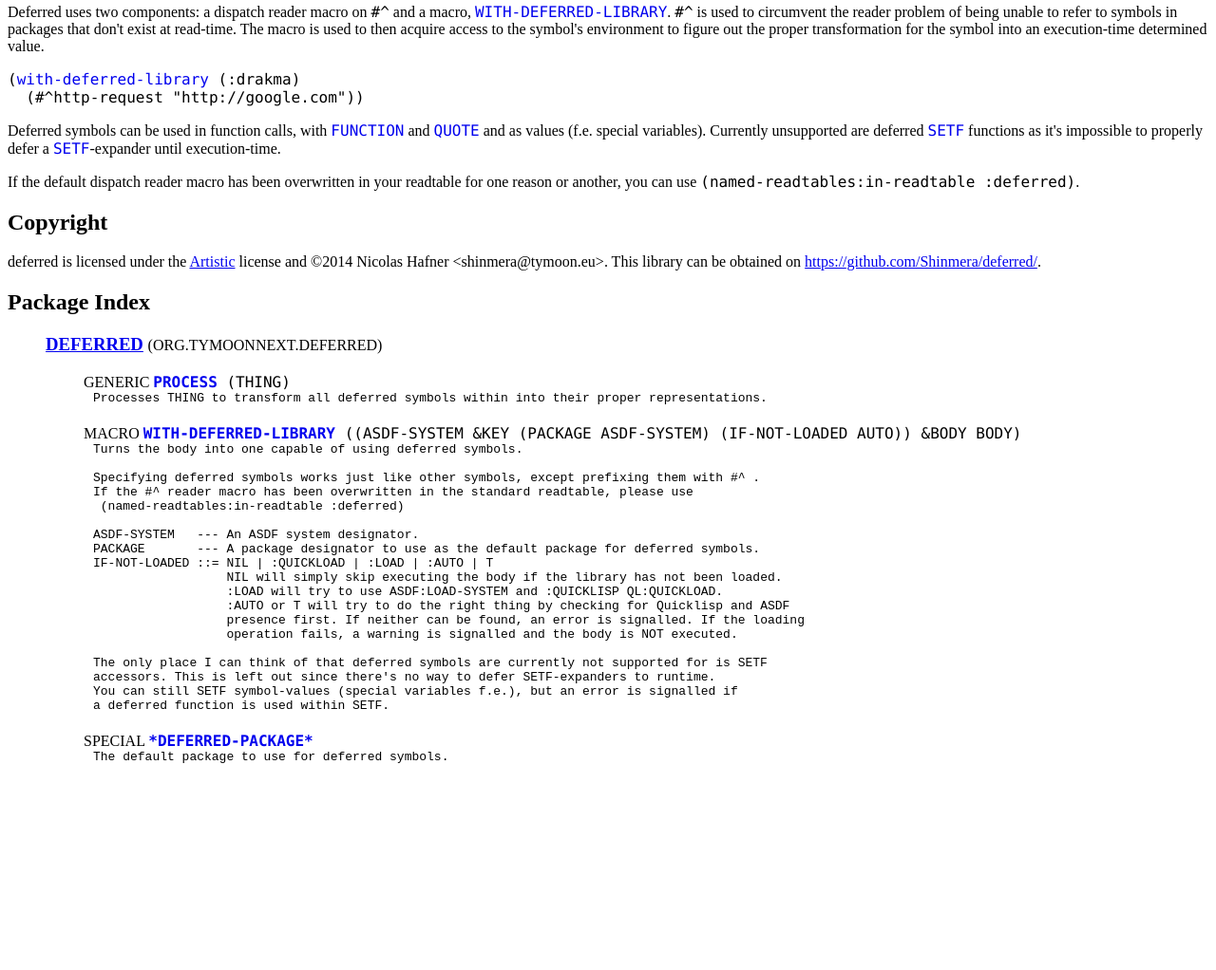
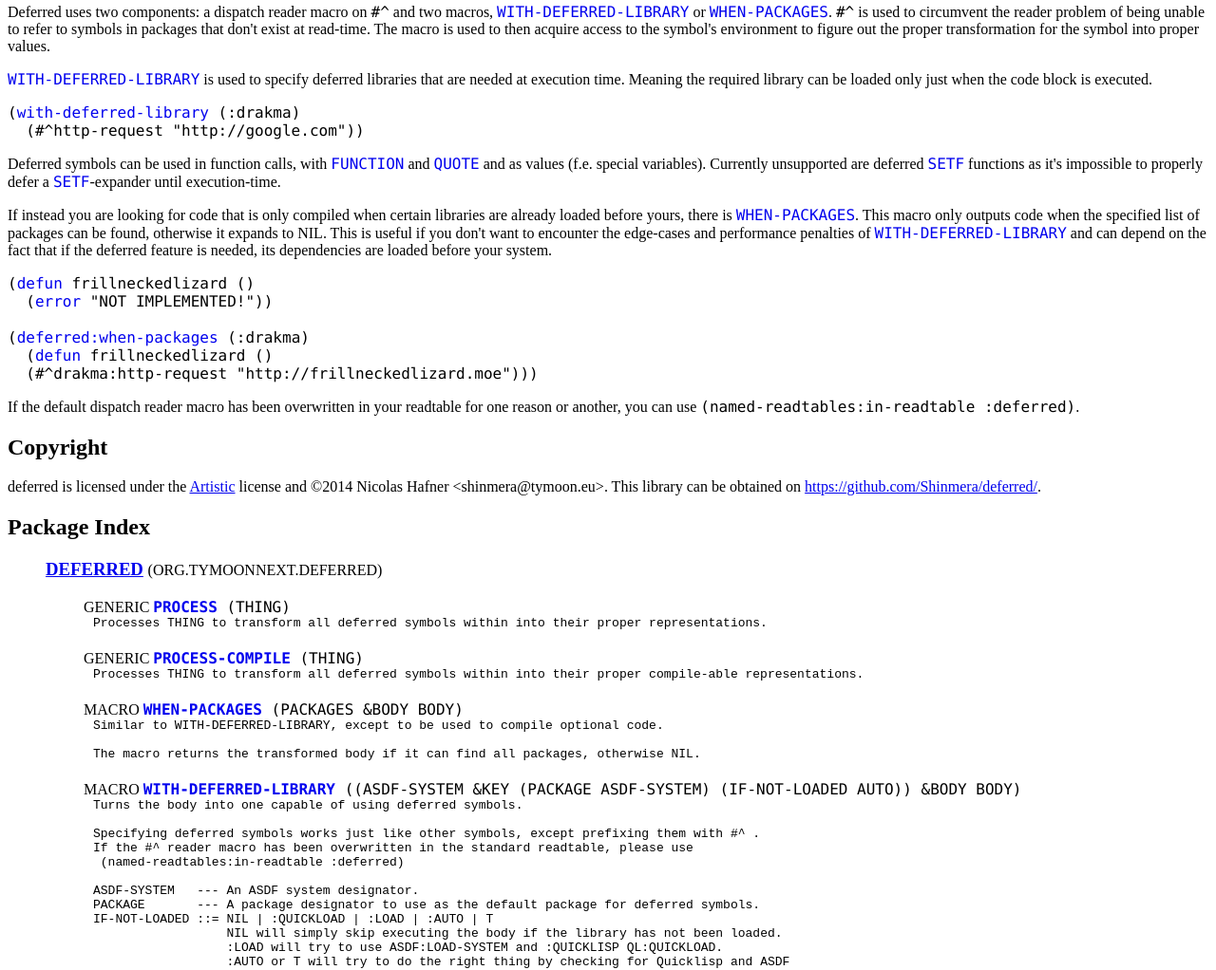
Before and after one commit to Shinmera/deferred, a plain HTML site: page about.html in a window 1280 px wide. Shown: the part 277-1299 px from the top of the page at 95% size. Before the commit the page ends 1102 px from the top, so only its background shows below. Drawn offline with Linux system fonts and the light colour scheme.

Commit message:
Added WHEN-PACKAGES feature.

```diff
--- a/about.html
+++ b/about.html
@@ -31,12 +31,23 @@
 
 <h2>How To</h2>
 
-<p>Deferred uses two components: a dispatch reader macro on <code>#^</code> and a macro, <code><a href="#DEFERRED:WITH-DEFERRED-LIBRARY">WITH-DEFERRED-LIBRARY</a></code>. <code>#^</code> is used to circumvent the reader problem of being unable to refer to symbols in packages that don't exist at read-time. The macro is used to then acquire access to the symbol's environment to figure out the proper transformation for the symbol into an execution-time determined value.</p>
+<p>Deferred uses two components: a dispatch reader macro on <code>#^</code> and two macros, <code><a href="#DEFERRED:WITH-DEFERRED-LIBRARY">WITH-DEFERRED-LIBRARY</a></code> or <code><a href="#DEFERRED:WHEN-PACKAGES">WHEN-PACKAGES</a></code>. <code>#^</code> is used to circumvent the reader problem of being unable to refer to symbols in packages that don't exist at read-time. The macro is used to then acquire access to the symbol's environment to figure out the proper transformation for the symbol into proper values.</p>
+
+<p><code><a href="#DEFERRED:WITH-DEFERRED-LIBRARY">WITH-DEFERRED-LIBRARY</a></code> is used to specify deferred libraries that are needed at execution time. Meaning the required library can be loaded only just when the code block is executed.</p>
 
 <pre><code>(<a href="#DEFERRED:WITH-DEFERRED-LIBRARY">with-deferred-library</a> (:drakma)
   (#^http-request &quot;http://google.com&quot;))</code></pre>
 
 <p>Deferred symbols can be used in function calls, with <code><a href="http://l1sp.org/cl/FUNCTION">FUNCTION</a></code> and <code><a href="http://l1sp.org/cl/QUOTE">QUOTE</a></code> and as values (f.e. special variables). Currently unsupported are deferred <code><a href="http://l1sp.org/cl/SETF">SETF</a></code> functions as it's impossible to properly defer a <code><a href="http://l1sp.org/cl/SETF">SETF</a></code>-expander until execution-time.</p>
+
+<p>If instead you are looking for code that is only compiled when certain libraries are already loaded before yours, there is <code><a href="#DEFERRED:WHEN-PACKAGES">WHEN-PACKAGES</a></code>. This macro only outputs code when the specified list of packages can be found, otherwise it expands to NIL. This is useful if you don't want to encounter the edge-cases and performance penalties of <code><a href="#DEFERRED:WITH-DEFERRED-LIBRARY">WITH-DEFERRED-LIBRARY</a></code> and can depend on the fact that if the deferred feature is needed, its dependencies are loaded before your system.</p>
+
+<pre><code>(<a href="http://l1sp.org/cl/DEFUN">defun</a> frillneckedlizard ()
+  (<a href="http://l1sp.org/cl/ERROR">error</a> &quot;NOT IMPLEMENTED!&quot;))
+
+(<a href="#DEFERRED:WHEN-PACKAGES">deferred:when-packages</a> (:drakma)
+  (<a href="http://l1sp.org/cl/DEFUN">defun</a> frillneckedlizard ()
+  (#^drakma:http-request &quot;http://frillneckedlizard.moe&quot;)))</code></pre>
 
 <p>If the default dispatch reader macro has been overwritten in your readtable for one reason or another, you can use <code>(named-readtables:in-readtable :deferred)</code>.</p>
 </span>
@@ -65,6 +76,34 @@
                     </code>
                   </header>
                   <pre>Processes THING to transform all deferred symbols within into their proper representations.</pre>
+                </article>
+              </li><li>
+                <a name="DEFERRED:PROCESS-COMPILE"/>
+                <article>
+                  <header>
+                    <span>GENERIC</span>
+                    <code>
+                      <h4><a href="#DEFERRED:PROCESS-COMPILE">PROCESS-COMPILE</a></h4>
+                      <span></span>
+                      <span>(THING)</span>
+                    </code>
+                  </header>
+                  <pre>Processes THING to transform all deferred symbols within into their proper compile-able representations.</pre>
+                </article>
+              </li><li>
+                <a name="DEFERRED:WHEN-PACKAGES"/>
+                <article>
+                  <header>
+                    <span>MACRO</span>
+                    <code>
+                      <h4><a href="#DEFERRED:WHEN-PACKAGES">WHEN-PACKAGES</a></h4>
+                      <span></span>
+                      <span>(PACKAGES &amp;BODY BODY)</span>
+                    </code>
+                  </header>
+                  <pre>Similar to WITH-DEFERRED-LIBRARY, except to be used to compile optional code.
+
+The macro returns the transformed body if it can find all packages, otherwise NIL.</pre>
                 </article>
               </li><li>
                 <a name="DEFERRED:WITH-DEFERRED-LIBRARY"/>
```
Also changed, not shown: 3 other files.
